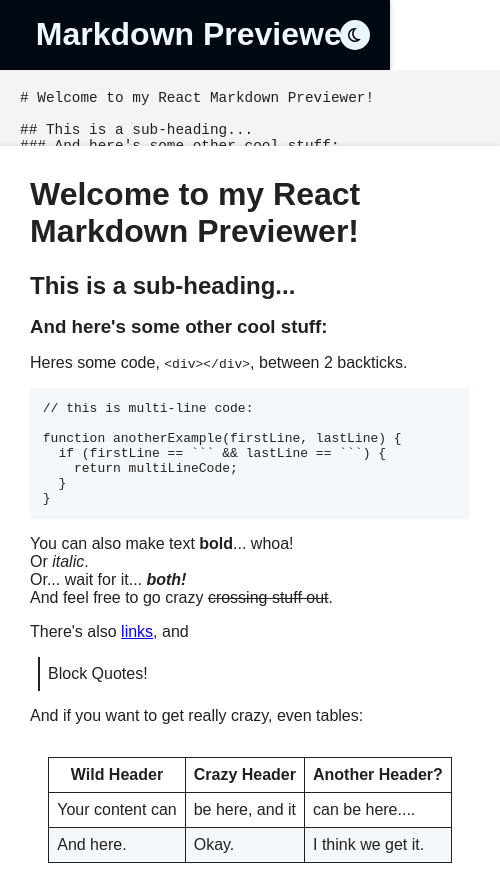
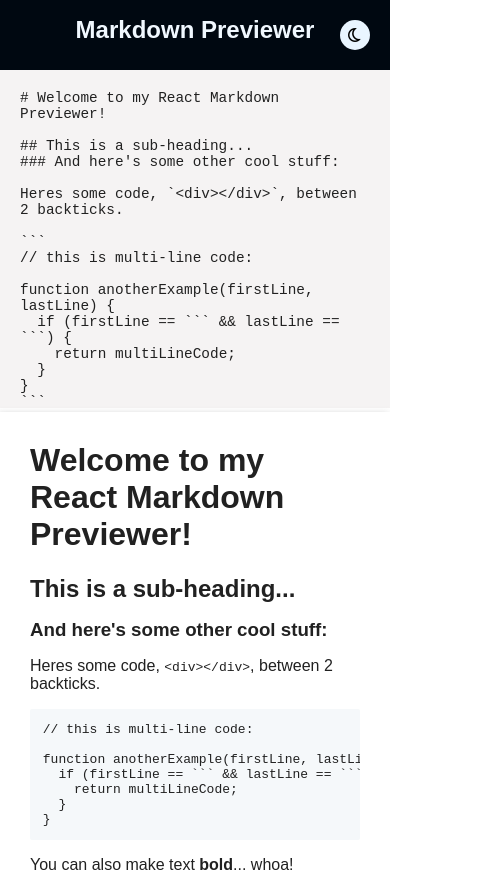
Before and after one commit to Gianluca-Sc/Markdown-Previewer-Freecodecamp, a React (Create React App) app: page / in a window 390 px wide. Shown: the top 872 px of the page, 500 px wide, since content can reach past the window. Built offline with nearby package versions, Linux system fonts and the light colour scheme.

Commit message:
Update css

```diff
--- a/src/index.css
+++ b/src/index.css
@@ -58,7 +58,7 @@
 
 .container {
   display: grid;
-  grid-template-columns: repeat(auto-fit, minmax(500px, 1fr));
+  grid-template-columns: repeat(auto-fit, minmax(250px, 1fr));
   min-height: calc(100vh - 70px);
 }
 
@@ -76,6 +76,15 @@
   outline: none;
   width: 100%;
   height: 100%;
+}
+
+@media only screen and (max-width: 516px) {
+  .top-bar h1 {
+    font-size: 1.5rem;
+  }
+  .editor > textarea {
+    height: 40vh;
+  }
 }
 
 #preview {
@@ -102,6 +111,7 @@
   border-radius: 2px;
   padding: 0.8rem;
   background-color: var(--bg-secondary);
+  overflow: auto;
 }
 
 #preview > pre > code {
```
